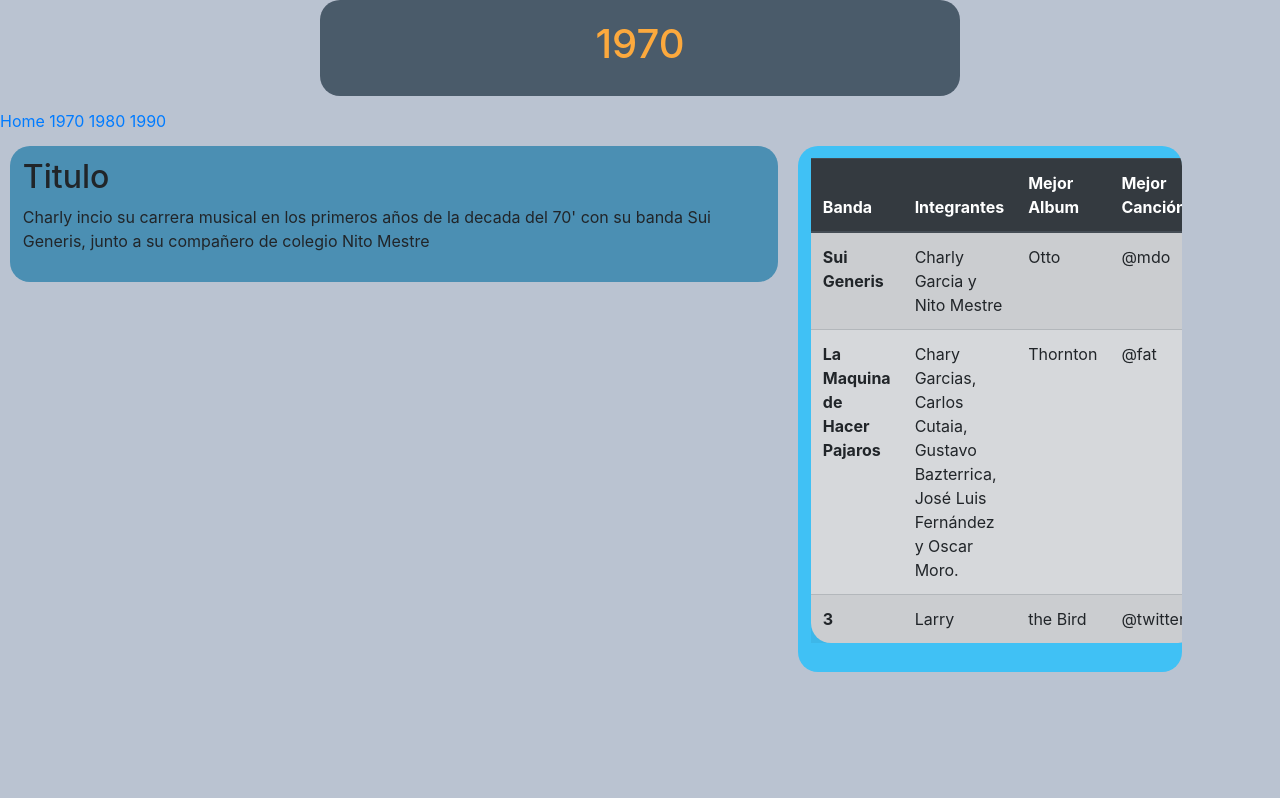
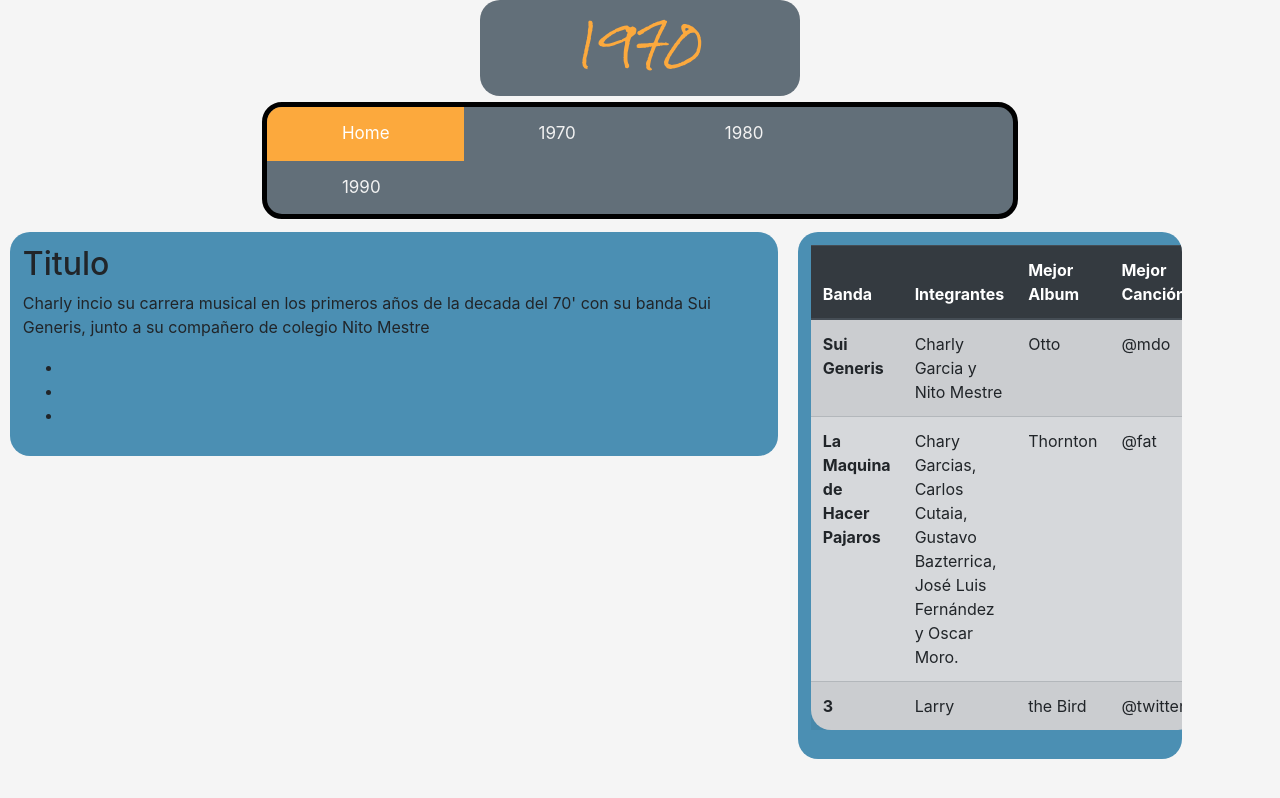
Before and after one commit to SalluzziLuca/Proyect0, a plain HTML site: page 1970.html in a window 1280 px wide. Drawn offline with nearby package versions, Linux system fonts and the light colour scheme; files whose address does not match are found by name.

Commit message:
add query, list, comments, nav bar

```diff
--- a/1970.css
+++ b/1970.css
@@ -1,3 +1,4 @@
+/* change the syle of the header(color, margins, font family) */
 header{
   align-items: center;
   color: #fca93d;
@@ -6,17 +7,21 @@ header{
   font-size: 20px;
   margin: 0 auto;
   padding: 20px;
-  width: 50%;
+  width: 25%;
   border-radius: 20px;
+  font-family: 'Rock Salt', cursive
 }
+/* set the backgroundof the page */
 body{
-  background-color: #bac3d1;
+  background-color: #f5f5f5;
 }
+/* stye the div color, border and margin*/
 div{
   background-color:;
   overflow: hidden;
   margin-top: 1%;
 }
+/* modify class values */
 .info{
   width: 60%;
   float: left;
@@ -31,7 +36,7 @@ float:left;
 margin-left: 20px;
 border-radius: 20px;
 padding: 1%;
-background-color:#40c1f5;
+background-color:#4b8fb3;
 }
 .col-sm{
   border: 1px;
@@ -40,3 +45,50 @@ background-color:#40c1f5;
 table{
   border-radius: 20px
 }
+/* Add a black background color and margins,and borders to the top navigation */
+.topnav {
+  background-color:rgba(1, 22, 39, 0.6);
+  overflow: hidden;
+  margin-left: 20.5%;
+  margin-right: 20.5%;
+  margin-top: 0.5%;
+  border: 5px solid black;
+  border-radius: 20px;
+}
+/* Change the color, and the margins to the links */
+.topnav a {
+  float: left;
+  color: #f2f2f2;
+  text-align: center;
+  padding: 14px 10%;
+  text-decoration: none;
+  font-size: 17px;
+}
+/* Modify the home link */
+.topnav a:hover {
+  background-color: #ddd;
+  color: black;
+}
+
+.topnav a.active {
+  background-color:#fca93d;
+  color: white;
+}
+
+/* make the header responsive, ist changes the content and font size when the screen gets smaller */
+@media (min-width:600px){
+  header{
+    font-size: 20px;
+  }
+  header ::before{
+    content: "1970"
+  }
+}
+@media (max-width:599px) {
+  header{
+    font-size: 2px;
+  }
+  header ::before{
+    content: "70'"
+  }
+}
--- a/1970.html
+++ b/1970.html
@@ -2,15 +2,19 @@
 <html lang="en" dir="ltr">
   <head>
     <meta charset="utf-8">
+    <!-- bootstrap -->
     <link rel="stylesheet" href="https://stackpath.bootstrapcdn.com/bootstrap/4.4.1/css/bootstrap.min.css" integrity="sha384-Vkoo8x4CGsO3+Hhxv8T/Q5PaXtkKtu6ug5TOeNV6gBiFeWPGFN9MuhOf23Q9Ifjh" crossorigin="anonymous">
-<script src="https://stackpath.bootstrapcdn.com/bootstrap/4.3.1/js/bootstrap.min.js" integrity="sha384-JjSmVgyd0p3pXB1rRibZUAYoIIy6OrQ6VrjIEaFf/nJGzIxFDsf4x0xIM+B07jRM" crossorigin="anonymous"></script>
+    <!-- link to css -->
     <link rel="stylesheet" href="C:\Users\Familia\project0\1970.css">
+    <!-- responsive -->
     <meta name="viewport" content="width=device-width, initial-scale=1, shrink-to-fit=no">
+  <!-- fonts -->
+  <link href="https://fonts.googleapis.com/css2?family=Rock+Salt&display=swap" rel="stylesheet">
     <title>1970</title>
   </head>
   <body>
 <header>
-  <h1>1970</h1>
+  <h1></h1>
 </header>
 <nav>
   <div class="topnav">
@@ -25,6 +29,12 @@
   <div class="info">
 <h2>Titulo</h2>
 <p>Charly incio su carrera musical en los primeros años de la decada del 70' con su banda Sui Generis, junto a su compañero de colegio Nito Mestre</p>
+
+<ul>
+  <li></li>
+  <li></li>
+  <li></li>
+</ul>
   </div>
   <div class="discos">
 <table class="table table-striped table-secondary">
--- a/1980.css
+++ b/1980.css
@@ -1,3 +1,4 @@
+/* change the syle of the header(color, margins, font family) */
 header{
   align-items: center;
   color: #fca93d;
@@ -6,21 +7,22 @@ header{
   font-size: 20px;
   margin: 0 auto;
   padding: 20px;
-  width: 50%;
+  width: 25%;
   border-radius: 20px;
+  font-family: 'Rock Salt', cursive
 }
+/* set the backgroundof the page */
 body{
-  background-color: #bac3d1;
+  background-color: #f5f5f5;
 }
+
+/* stye the collum color, border and margin*/
 .col-md-7{
   background-color: #4b8fb3;
   border-radius: 20px;
   margin: 1%;
 }
-
-.container{
-}
-
+/* stye the collum color, border and margin*/
 .col-4{
   width: 100%;
   float: left;
@@ -30,8 +32,9 @@ body{
   margin: 1%;
   background-color: #4b8fb3;
   border-radius: 20px;
+}
 
-}
+/* change the size and the margins of the image */
 img{
   width: 100%;
   height: 100%;
@@ -43,3 +46,52 @@ img{
 table{
   margin-top: 2%;
 }
+
+ /* Add a black background color and margins,and borders to the top navigation */
+.topnav {
+  background-color:rgba(1, 22, 39, 0.6);
+  overflow: hidden;
+  margin-left: 20.5%;
+  margin-right: 20.5%;
+  margin-top: 0.5%;
+  border: 5px solid black;
+  border-radius: 20px;
+}
+/* Change the color, and the margins to the links */
+.topnav a {
+  float: left;
+  color: #f2f2f2;
+  text-align: center;
+  padding: 14px 10%;
+  text-decoration: none;
+  font-size: 17px;
+}
+
+.topnav a:hover {
+  background-color: #ddd;
+  color: black;
+}
+
+/* Modify the home link */
+.topnav a.active {
+  background-color:#fca93d;
+  color: white;
+}
+
+/* make the header responsive, changes the content and font size when the screen gets smaller */
+@media (min-width:600px){
+  header{
+    font-size: 20px;
+  }
+  header ::before{
+    content: "1980"
+  }
+}
+@media (max-width:599px) {
+  header{
+    font-size: 2px;
+  }
+  header ::before{
+    content: "80'"
+  }
+}
--- a/1990.scss
+++ b/1990.scss
@@ -1,22 +1,25 @@
+// templante assinged
 %columns{
     background-color: #4b8fb3;
     border-radius: 20px;
 }
+// variable with value 1%
 $SmallMargin: 1%;
 
+// every h1 inside .col-md-7 will be black and those inside .col-4, more lightly. NESTING
 .col-md-7{
   h1{
     color: black;
   }
 }
-// Asi, solo los h1 que esten dentro de un .col-md-7 van a ser negros
+
 .col-4{
   h1{
-    color:gray;
+    color: #2e2929;
   }
 }
-// los que esten dentro de col-4, grices
 
+// color and size of the header
 header{
   align-items: center;
   color: #fca93d;
@@ -25,19 +28,23 @@ header{
   font-size: 20px;
   margin: 0 auto;
   padding: 20px;
-  width: 50%;
+  width: 25%;
   border-radius: 20px;
+  font-family: 'Rock Salt', cursive
 }
 
+// background color of the whole page
 body{
-  background-color: #bac3d1;
+  background-color: #f5f5f5;
 }
 
+// using the templates and variables to style the col
 .col-md-7{
   @extend %columns;
   margin: $SmallMargin;
 }
 
+// same as in the last one, but with extra commands
 .col-4{
   width: 100%;
   float: left;
@@ -48,6 +55,7 @@ body{
   margin: $SmallMargin;
 }
 
+// make the image fit properly
 img{
   width: 100%;
   height: 100%;
@@ -60,6 +68,53 @@ table{
   margin-top: 2%;
 }
 
+// Add a black background color and margins,and borders to the top navigation
+.topnav {
+  background-color:rgba(1, 22, 39, 0.6);
+  overflow: hidden;
+  margin-left: 20.5%;
+  margin-right: 20.5%;
+  margin-top: 0.5%;
+  border: 5px solid black;
+  border-radius: 20px;
+}
+// Add padding an colors to the links
+.topnav{
+  a {
+   float: left;
+   color: #f2f2f2;
+   text-align: center;
+   padding: 14px 10%;
+   text-decoration: none;
+   font-size: 17px;
 
+ }
 
-// TODAVIA HAY QUE COMPILAR CON EL SASS Y EL CMD
+ a:hover {
+   background-color: #ddd;
+   color: black;
+ }
+// modify the "home" link
+ a.active {
+   background-color: #fca93d;
+   color: white;
+ }
+}
+
+// make the header responsive, ist changes the content and font size when the screen gets smaller
+@media (min-width:600px){
+  header{
+    font-size: 20px;
+  }
+  header ::before{
+    content: "1990"
+  }
+}
+@media (max-width:599px) {
+  header{
+    font-size: 2px;
+  }
+  header ::before{
+    content: "90'"
+  }
+}
--- a/index.css
+++ b/index.css
@@ -1,14 +1,16 @@
+/* modify the values of the header */
   header{
     align-items: center;
     color: #fca93d;
     text-align: center;
     background-color:rgba(1, 22, 39, 0.6);
-    font-size: 20px;
+    font-size: 1500px;
     margin: 0 auto;
     padding: 20px;
     width: 50%;
     border-radius: 20px;
     margin-top: 1%;
+    font-family: 'Rock Salt', cursive;
   }
   nav{
     text-align: center;
@@ -16,14 +18,16 @@
   body{
     background-color: #bac3d1;
   }
+
+  /* make divs años responsive */
   section{
     align-items: center;
     display: flex;
     flex-wrap: wrap;
     }
-    /* esto hace que al achicar la pagina, los divs se orienten y se acomoden automaticamente */
+
+    /* Modify div size, color, an position, flat, and overflow */
   .años{
-    /* los 3 divs principales  */
     align-items: center;
     font-size: 80px;
     margin: 0 auto;
@@ -32,11 +36,8 @@
     width: 25%;
     height: 400px;
     position: relative;
-    /* Se posiciona de forma normal, pudiendo ser modificado por valores Left Right Top */
     float: left;
-    /* hace que la imagen "flote" hacia la izq */
     overflow: hidden;
-    /* Esto hace que los divs no se reajusten entre ellos, sino que se puedan "apilar" uno sobre otro */
     margin-left: 5%;
     margin-right: 2%;
     margin-top: 1%;
```
Also changed, not shown: 1980.html (+7 -3 lines), 1990.html (+8 -4 lines), index.html (+7 -1 lines), 1990.css, FilosofiaBaratayZapatosdeGoma.jpg (added), 1 other file.
